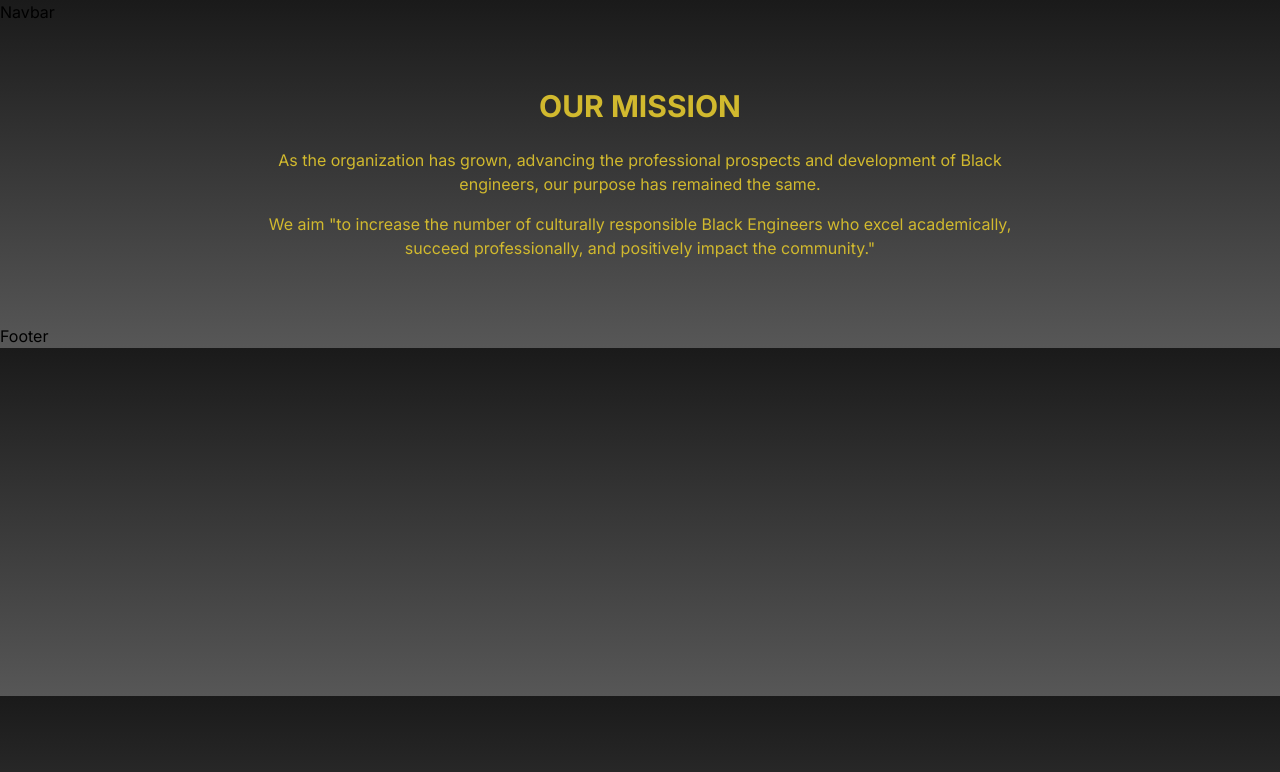
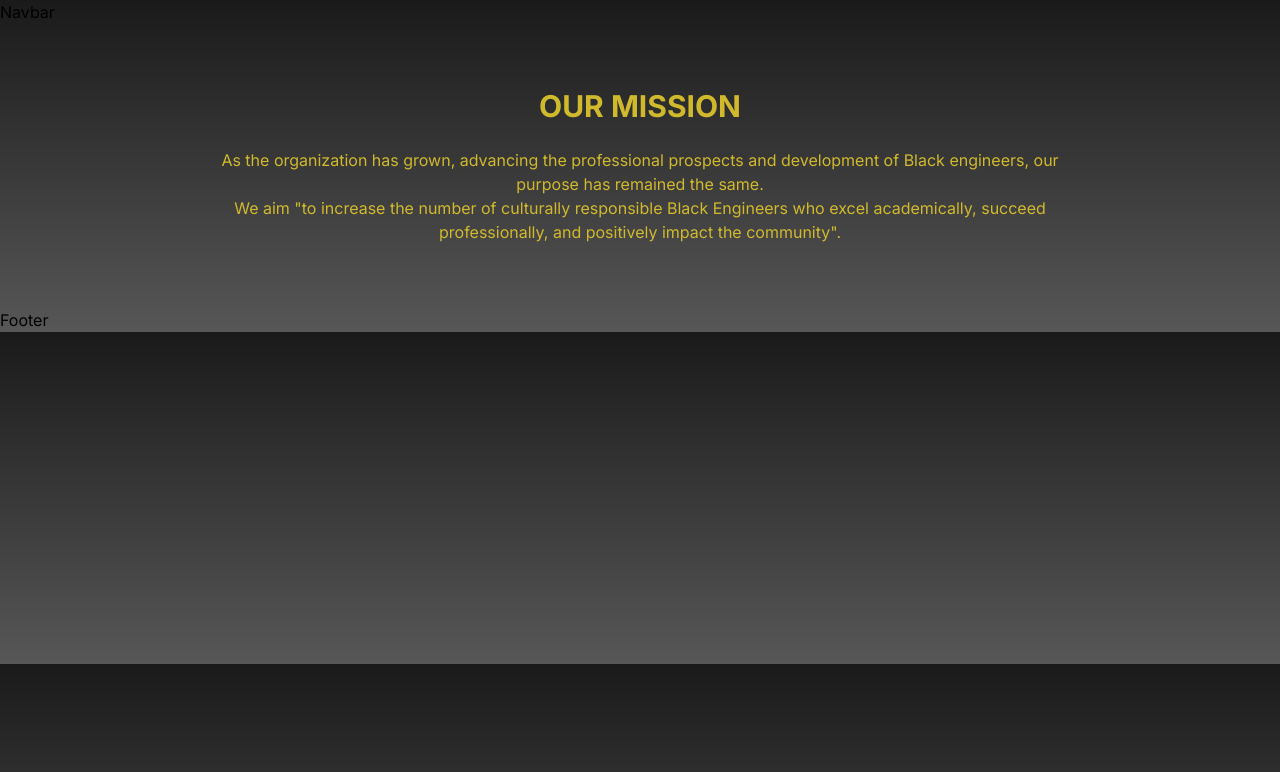
Before and after one commit to acm-ucr/nsbe-website, a Next.js app: page /about in a window 1280 px wide. Shown: the top 772 px of the page. Built offline with nearby package versions, Linux system fonts and the light colour scheme.

Commit message:
fixed spacing and width issues

```diff
--- a/src/components/about/OurMission.tsx
+++ b/src/components/about/OurMission.tsx
@@ -5,15 +5,15 @@ const OurMission = () => {
         OUR MISSION
       </h1>
 
-      <p className="text-nsbe-yellow-100 mb-4 max-w-3xl">
+      <p className="text-nsbe-yellow-100 max-w-4xl">
         As the organization has grown, advancing the professional prospects and
         development of Black engineers, our purpose has remained the same.
       </p>
 
-      <p className="text-nsbe-yellow-100 max-w-3xl">
+      <p className="text-nsbe-yellow-100 max-w-4xl">
         We aim "to increase the number of culturally responsible Black Engineers
         who excel academically, succeed professionally, and positively impact
-        the community."
+        the community".
       </p>
     </div>
   );
```
